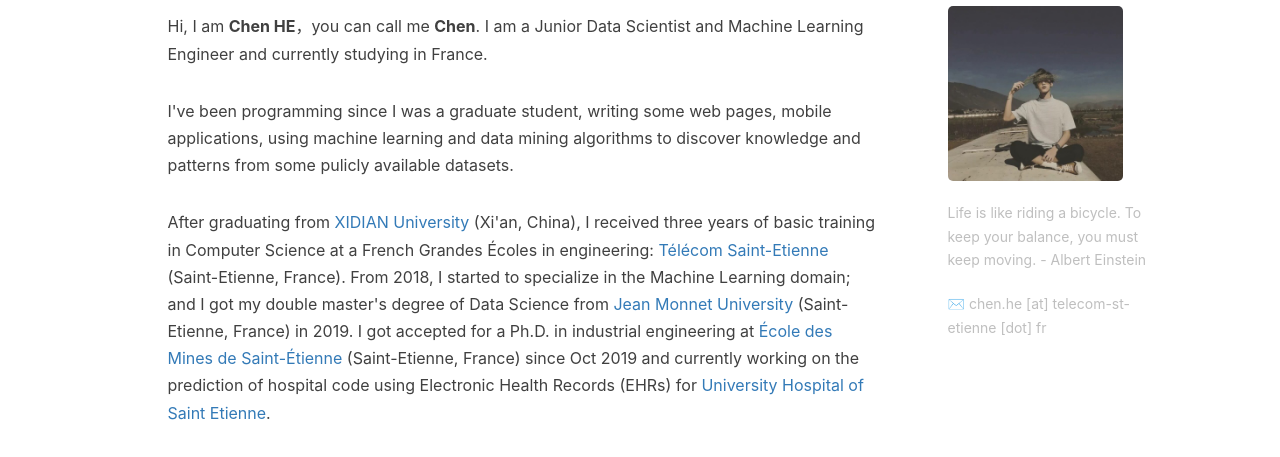
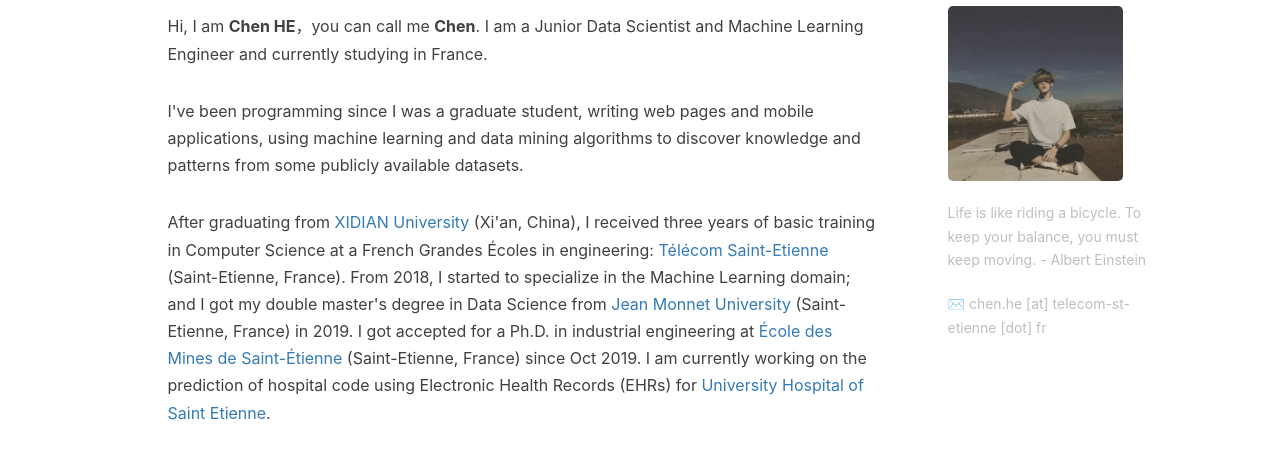
Before and after one commit to he-chen-95/he-chen-95.github.io, a Jekyll site: the page built from about.html, in a window 1280 px wide. Shown: the part 620-1077 px from the top of the page. Built offline with Jekyll 4.4.1, drawn with Linux system fonts in a browser that asks for light colours; nearby versions of some CDN libraries; comment, search, counter and statistics services are not loaded.

Commit message:
Update about.html

```diff
--- a/about.html
+++ b/about.html
@@ -51,17 +51,19 @@ header-img: "img/home-bg-o.jpg"
 
     <h5>About me</h5>
 
-    <p> Hi, I am <strong>Chen HE</strong>，you can call me <strong>Chen</strong>. I am a Junior Data Scientist and Machine Learning Engineer and currently studying in France.</p>
+    <p>Hi, I am <strong>Chen HE</strong>，you can call me <strong>Chen</strong>. I am a Junior Data Scientist and Machine Learning Engineer and currently studying in France.</p>
 
-    <p> I've been programming since I was a graduate student, writing some web pages, mobile applications, using machine learning and data mining algorithms to discover knowledge and patterns from some pulicly available datasets.</p>
-    <p> After graduating from <a href="https://en.xidian.edu.cn/">XIDIAN University</a> (Xi'an, China), I received three years of basic training in Computer Science at a French Grandes Écoles in engineering: <a href="https://www.telecom-st-etienne.fr/">Télécom Saint-Etienne</a> (Saint-Etienne, France). From 2018, I started to specialize in the Machine Learning domain; and I got my double master's degree of Data Science from <a href="https://www.univ-st-etienne.fr/en/index.html">Jean Monnet University</a> (Saint-Etienne, France) in 2019. I got accepted for a Ph.D. in industrial engineering at <a href="https://www.mines-stetienne.fr/">École des Mines de Saint-Étienne</a> (Saint-Etienne, France) since Oct 2019 and currently working on the prediction of hospital code using Electronic Health Records (EHRs) for <a href="http://www.chu-st-etienne.fr/">University Hospital of Saint Etienne</a>.</p>
+    <p>I've been programming since I was a graduate student, writing web pages and mobile applications, using machine learning and data mining algorithms to discover knowledge and patterns from some publicly available datasets.</p>
+
+    <p>After graduating from <a href="https://en.xidian.edu.cn/">XIDIAN University</a> (Xi'an, China), I received three years of basic training in Computer Science at a French Grandes Écoles in engineering: <a href="https://www.telecom-st-etienne.fr/">Télécom Saint-Etienne</a> (Saint-Etienne, France).  From 2018, I started to specialize in the Machine Learning domain; and I got my double master's degree in Data Science from <a href="https://www.univ-st-etienne.fr/en/index.html">Jean Monnet University</a> (Saint-Etienne, France) in 2019. I got accepted for a Ph.D. in industrial engineering at <a href="https://www.mines-stetienne.fr/">École des Mines de Saint-Étienne</a> (Saint-Etienne, France) since Oct 2019. I am currently working on the prediction of hospital code using Electronic Health Records (EHRs) for <a href="http://www.chu-st-etienne.fr/">University Hospital of Saint Etienne</a>.</p>
 
     <h5>Research area</h5>
 
     <p>I'm interested in Machine Learning and Data Science. Much of my research is about Data Analytics and Natural Language Processing. Please contact me through E-mail or LinkedIn 👉 <a href="https://www.linkedin.com/in/chen-he-95-charles/">LinkedIn·Chen</a> if you have any comments or questions.</p>
+
     <h5>Interest</h5>
 
-    <p> I like to explain what I have learned in my work, and this naturally leads to a few posts that were possibly interesting to others, I guess. I will try to continue writing and sharing exciting things if I have free time.</p>
+    <p>I like to explain what I have learned in my work, and this naturally leads to a few posts that were possibly interesting to others, I guess. I will try to continue writing and sharing exciting things if I have free time.</p>
 
     <h5>Publication</h5>
     <ul>
```
